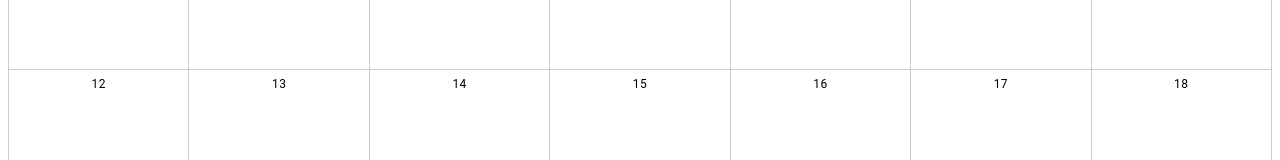
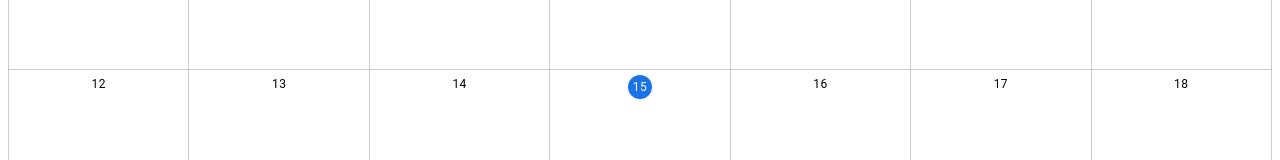
Before and after one commit to t-tazy/my_portfolio_front, a React (Vite) app: page / in a window 1280 px wide. Shown: the part 259-419 px from the top of the page. Built offline with nearby package versions, Linux system fonts and the light colour scheme.

Commit message:
feat: 今日の日付をハイライト
re #1

```diff
--- a/src/components/CalendarElement/index.jsx
+++ b/src/components/CalendarElement/index.jsx
@@ -1,9 +1,15 @@
 import { Typography } from '@mui/material';
+import dayjs from 'dayjs';
 import './style.css';
 
 export const CalendarElement = ({ day }) => {
   const isFirstDay = day.date() === 1;
   const format = isFirstDay ? 'M月D日' : 'D';
+
+  const today = dayjs();
+  // 当日はどうかを文字列に変換して比較
+  const compareFormat = 'YYYYMMDD';
+  const isToday = day.format(compareFormat) === today.format(compareFormat);
 
   return (
     <div className="element">
@@ -13,7 +19,7 @@ export const CalendarElement = ({ day }) => {
         variant="caption"
         component="div"
       >
-        {day.format(format)}
+        <span className={isToday ? 'today' : ''}>{day.format(format)}</span>
       </Typography>
     </div>
   );
--- a/src/components/CalendarElement/style.css
+++ b/src/components/CalendarElement/style.css
@@ -8,3 +8,12 @@
   padding: 5px 0px;
   height: 24px;
 }
+
+.today {
+  display: inline-block;
+  line-height: 24px;
+  width: 24px;
+  background-color: #1a73e8;
+  color: #fff;
+  border-radius: 50%;
+}
```
